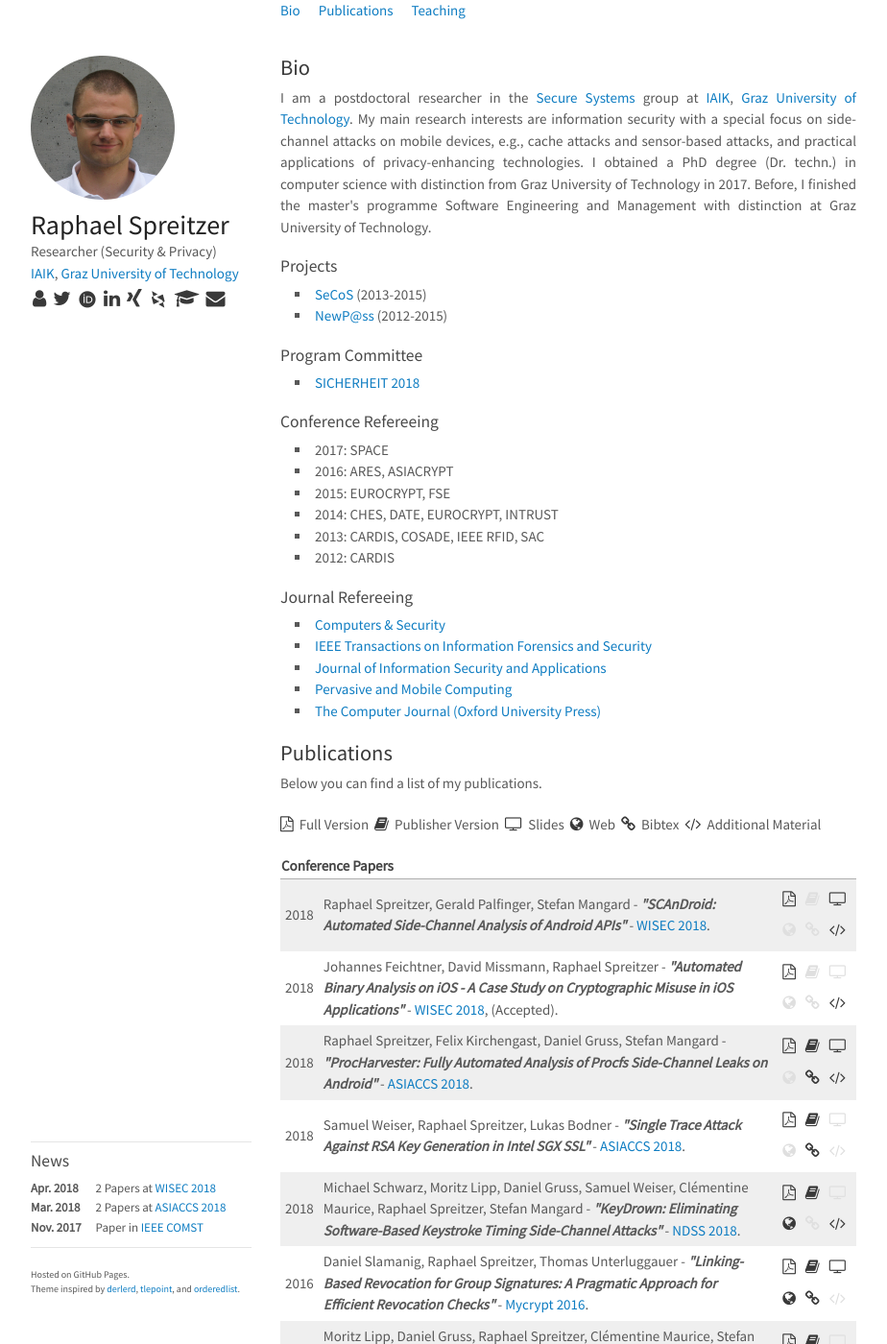
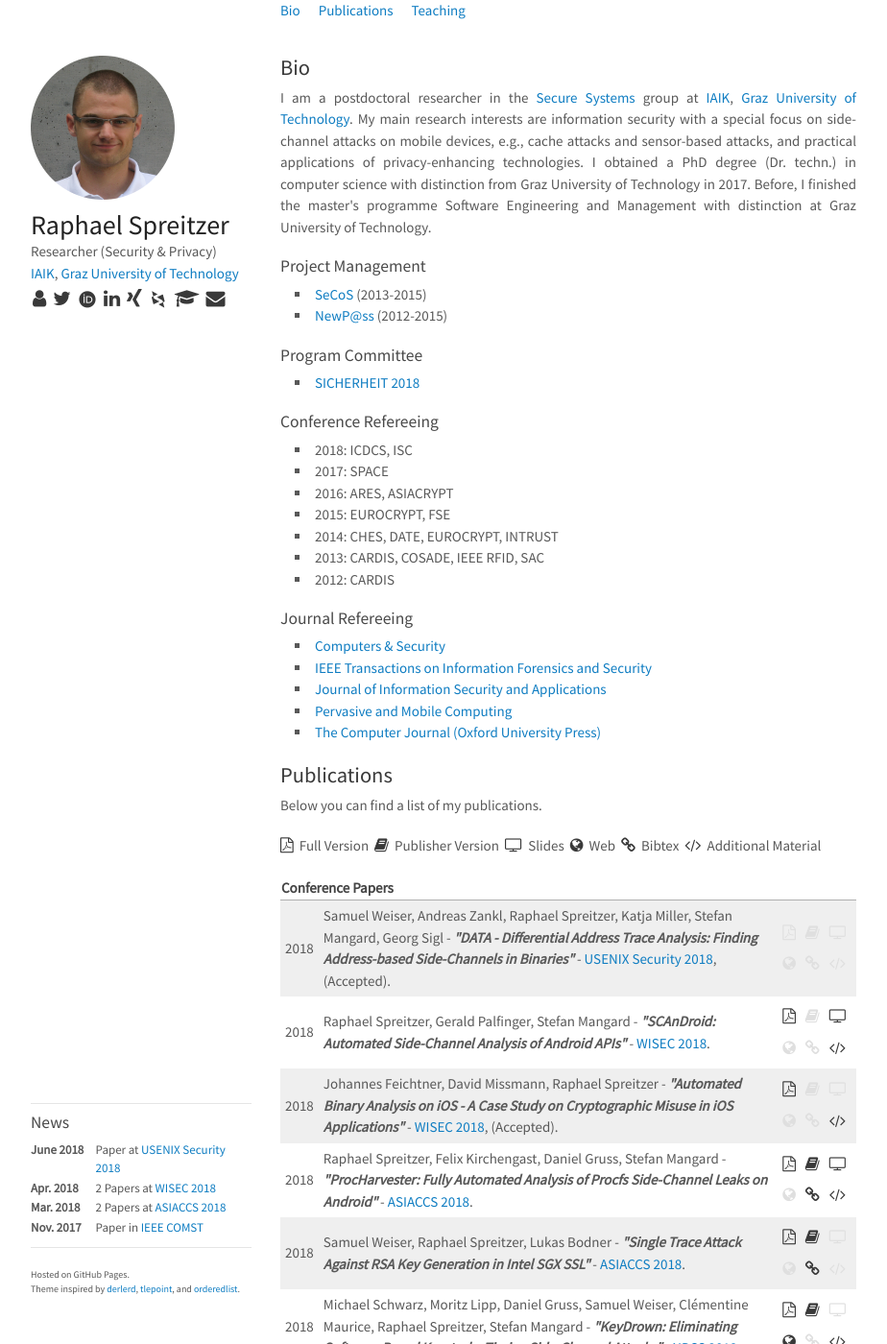
Before and after one commit to rspreitzer/rspreitzer.github.io, a Jekyll site: the page built from index.html, in a window 1280 px wide and 1400 px high. Shown: the whole window at 96% size, without its empty margins (178-1102 px from the left). Built offline with Jekyll 4.4.1, drawn with Linux system fonts in a browser that asks for light colours; some web fonts are replaced.

Commit message:
USENIX paper

```diff
--- a/_includes/bio.html
+++ b/_includes/bio.html
@@ -9,7 +9,7 @@
 <h2 id="bio">Bio</h2>
 <p class="bio">I am a postdoctoral researcher in the <a href="https://www.iaik.tugraz.at/content/research/sesys/">Secure Systems</a> group at <a href="https://www.iaik.tugraz.at">IAIK</a>, <a href="https://www.tugraz.at">Graz University of Technology</a>. My main research interests are information security with a special focus on side-channel attacks on mobile devices, e.g., cache attacks and sensor-based attacks, and practical applications of privacy-enhancing technologies. I obtained a PhD degree (Dr. techn.) in computer science with distinction from Graz University of Technology in 2017. Before, I finished the master's programme Software Engineering and Management with distinction at Graz University of Technology.</p>
 
-<h3>Projects</h3>
+<h3>Project Management</h3>
 <ul class="itemprefix">
   <li><a href="http://comet-secos.at/en/">SeCoS</a> (2013-2015)</li>
   <li><a href="http://newpass.av.it.pt/">NewP@ss</a> (2012-2015)</li>
@@ -22,6 +22,7 @@
 
 <h3>Conference Refereeing</h3>
 <ul class="itemprefix">
+  <li>2018: ICDCS, ISC</li>
   <li>2017: SPACE</li>
   <li>2016: ARES, ASIACRYPT</li>
   <li>2015: EUROCRYPT, FSE</li>
--- a/_includes/footer.html
+++ b/_includes/footer.html
@@ -2,7 +2,11 @@
   <div class="news">
     <h3>News</h3>
     <table class="newstable">
-       <tr>
+      <tr>
+        <td class="date">June 2018</td>
+        <td>Paper at <a href="https://www.usenix.org/conference/usenixsecurity18">USENIX Security 2018</a></td>
+      </tr>
+      <tr>
         <td class="date">Apr. 2018</td>
         <td>2 Papers at <a href="https://wisec18.conf.kth.se">WISEC 2018</a></td>
       </tr>
```
Also changed, not shown: _proc/2018-05-05-usenix.markdown (added, +15 -0 lines).
